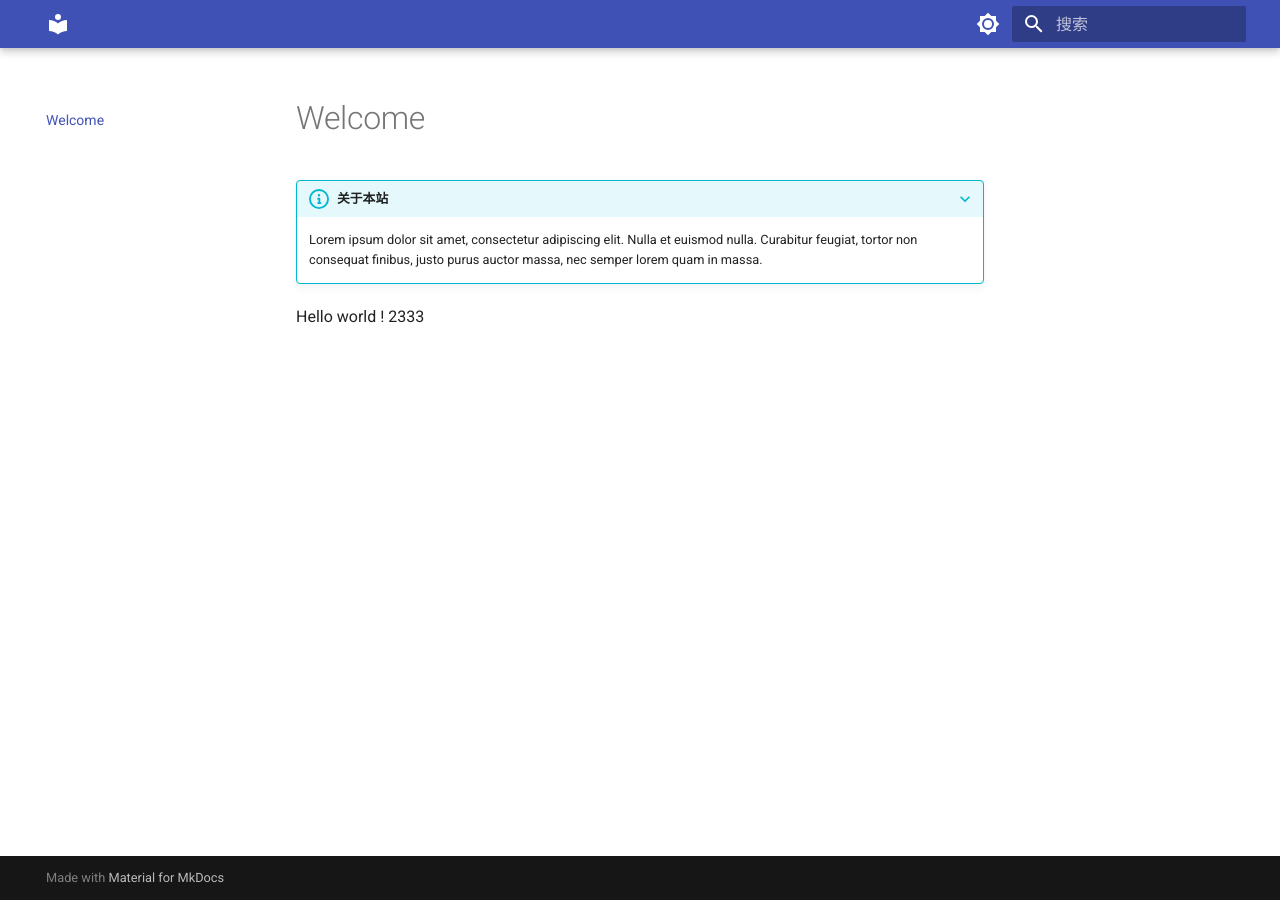
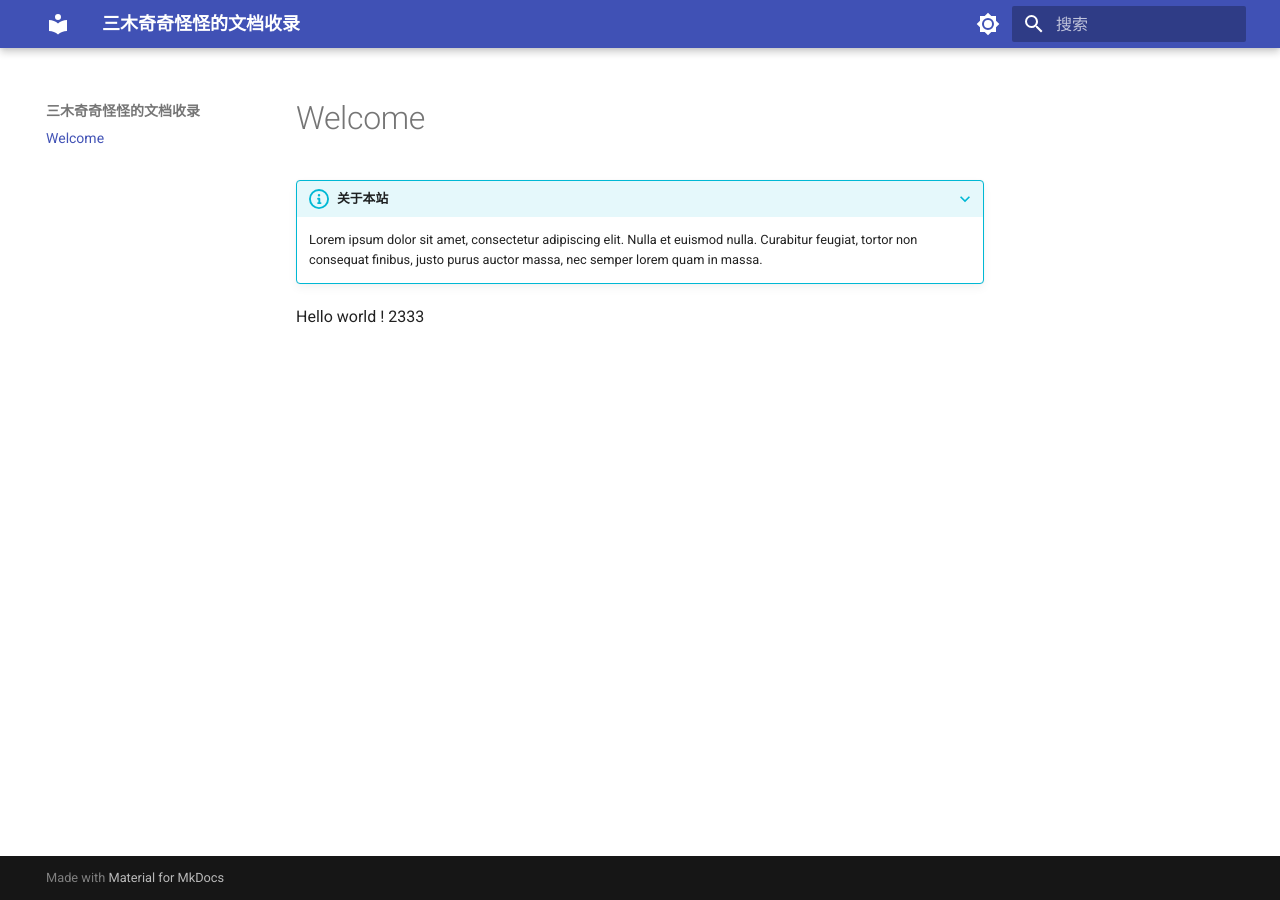
Before and after one commit to Samuel-0-0/docs, an MkDocs documentation site: the page built from docs/index.md, in a window 1280 px wide. Built offline with MkDocs 1.6.1 and Material for MkDocs 9.7.7, drawn with Linux system fonts in a browser that asks for light colours.

Commit message:
Update mkdocs.yml

```diff
--- a/mkdocs.yml
+++ b/mkdocs.yml
@@ -1,3 +1,4 @@
+site_name: 三木奇奇怪怪的文档收录
 theme:
   name: material
   language: zh
```
